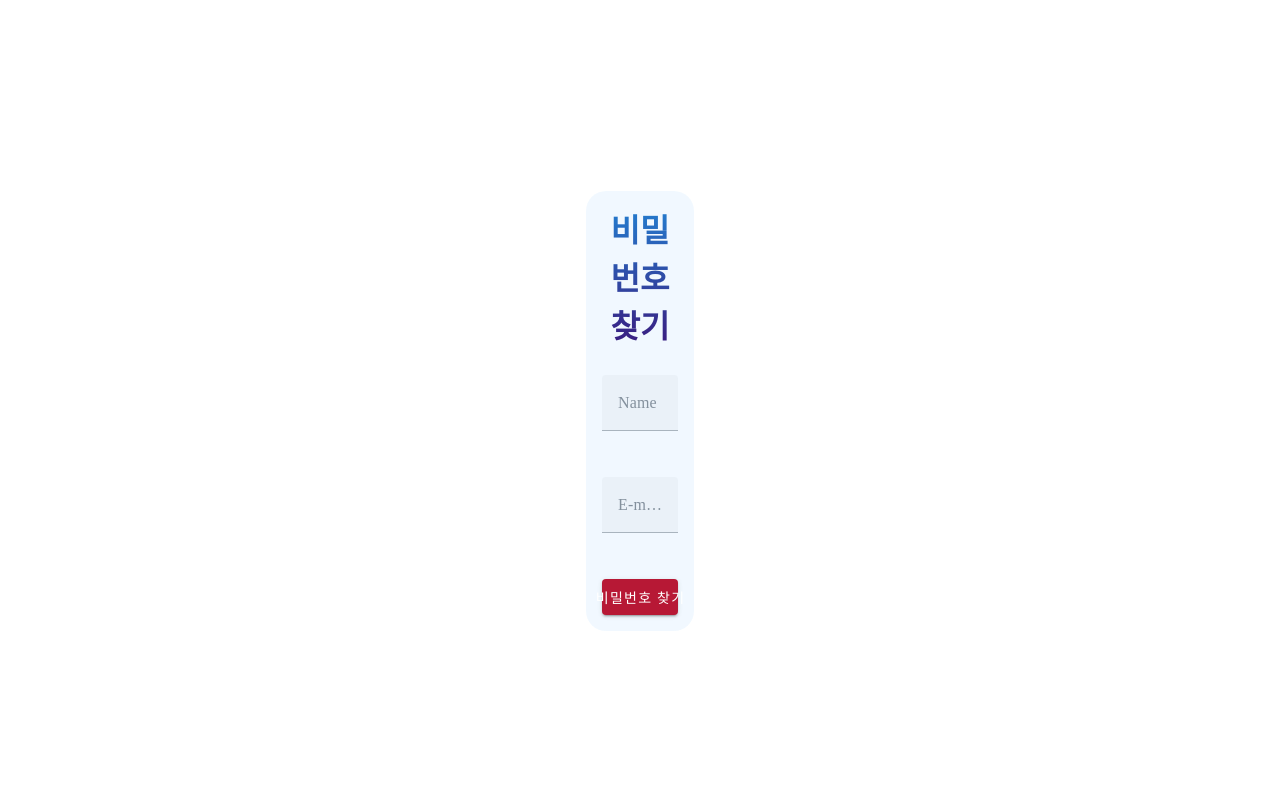
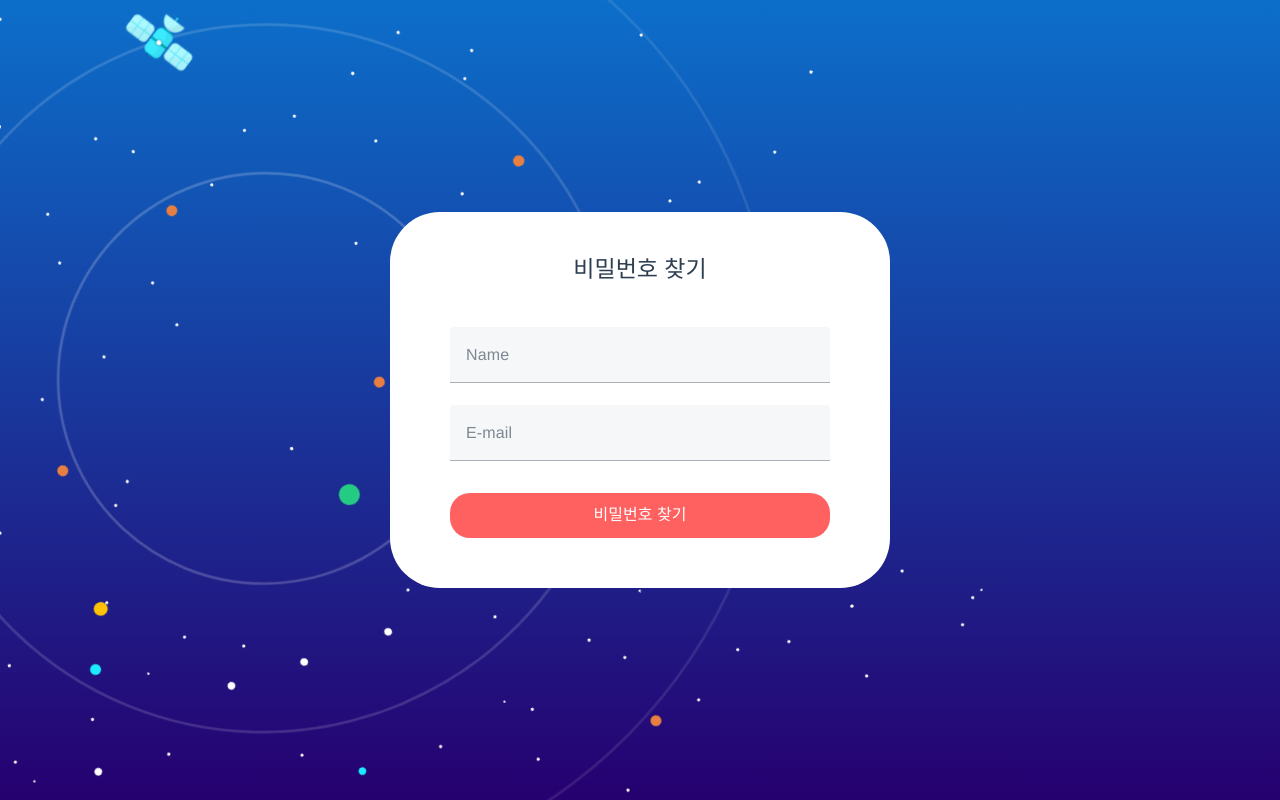
Before and after one commit to PROJECT-SSILY/SSILY, a Vue app in the folder frontend/: page /findpw in a window 1280 px wide. Built offline with nearby package versions, Linux system fonts and the light colour scheme; a web font is replaced by a local one.

Commit message:
fix : 충돌 해결

```diff
--- a/frontend/src/views/Accounts/FindPassword.vue
+++ b/frontend/src/views/Accounts/FindPassword.vue
@@ -1,15 +1,8 @@
 <template>
-  <div>
-    <v-form
-    ref="form"
-    v-model="state.valid"
-    lazy-validation
-    >
-      <v-container class="formbox">
-        <h1 class="title">비밀번호 찾기</h1>
-        <br>
-        <v-row>
-          <v-col cols="12">
+  <div class="wrap-dialog">
+    <div class="dialog">
+      <div class="tit-dialog">비밀번호 찾기</div>
+      <v-form ref="form" v-model="state.valid" lazy-validation>
         <v-text-field
           v-model="state.form.name"
           :counter="10"
@@ -17,116 +10,88 @@
           label="Name"
           required
         ></v-text-field>
-          </v-col>
-        </v-row>
-        <v-row>
-          <v-col cols="12">
         <v-text-field
           v-model="state.form.email.value"
           :rules="[state.rules.required, state.rules.emailRules]"
           label="E-mail"
           required
         ></v-text-field>
-          </v-col>
-        </v-row>
-        <alert-dialog v-if="state.alert"/>
-        <v-row>
-          <v-col>
-            <v-btn
-            color="error"
-            @click="sendNewPw"
-            >
+        <alert-dialog v-if="state.alert" />
+        <button type="submit" class="btn-dialog" @click="sendNewPw">
           비밀번호 찾기
-              <v-progress-circular
-                :size="20"
-                indeterminate
-                color="grey lighten-5"
-                v-if="state.progress"
-                class="spinner"
-              ></v-progress-circular>
-            </v-btn>
-          </v-col>
-        </v-row>
-      </v-container>
+        </button>
       </v-form>
+    </div>
+  </div>
+  <div class="background">
+    <div id="stars" class="rotating"></div>
   </div>
 </template>
 
 <script>
-import { reactive } from 'vue'
-import { useStore } from 'vuex'
-import { useRouter } from 'vue-router'
-import AlertDialog from '../AlertDialog.vue'
+import { reactive } from "vue";
+import { useStore } from "vuex";
+import { useRouter } from "vue-router";
+import AlertDialog from "../AlertDialog.vue";
 
 export default {
-  name: 'FindPassword',
+  name: "FindPassword",
   components: {
-    AlertDialog
+    AlertDialog,
   },
   setup() {
-    const store = useStore()
-    const router = useRouter()
+    const store = useStore();
+    const router = useRouter();
     const state = reactive({
       form: {
         name: "",
-        email: {value: "", valid: true}
+        email: { value: "", valid: true },
       },
       rules: {
-        required: value => !!value || '필수',
-        emailRules: value => /.+@.+\..+/.test(value) || '이메일이 유효하지 않습니다',
-        nameRules: value => (2 <= value.length && value.length <= 10) || '이름은 2자 이상 10자 이내로 작성해주세요',
+        required: (value) => !!value || "필수",
+        emailRules: (value) =>
+          /.+@.+\..+/.test(value) || "이메일이 유효하지 않습니다",
+        nameRules: (value) =>
+          (2 <= value.length && value.length <= 10) ||
+          "이름은 2자 이상 10자 이내로 작성해주세요",
       },
       valid: true,
       alert: false,
       progress: false,
-    })
+    });
 
     const sendNewPw = async function () {
-      state.progress = true
+      state.progress = true;
       const params = {
         email: state.form.email.value,
-        name: state.form.name
+        name: state.form.name,
+      };
+      const result = await store.dispatch("accountStore/sendAction", params);
+      if (result == 0) {
+        state.progress = false;
+        router.push("login");
+      } else {
+        state.alert = false;
+        await store.commit("accountStore/setAlertColor", "error");
+        await store.commit(
+          "accountStore/setAlertMessage",
+          "일치하는 사용자 정보가 없습니다."
+        );
+        await store.commit("accountStore/setAlertIcon", "alert");
+        state.alert = true;
       }
-      const result = await store.dispatch('accountStore/sendAction', params )
-      if (result == 0) {
-        state.progress = false
-        router.push('login')
-      } else {
-        state.alert = false
-        await store.commit('accountStore/setAlertColor', 'error')
-        await store.commit('accountStore/setAlertMessage', '일치하는 사용자 정보가 없습니다.')
-        await store.commit('accountStore/setAlertIcon', 'alert')
-        state.alert = true
-      }
-    }
+    };
     return {
       state,
       sendNewPw,
-    }
-  }
-}
+    };
+  },
+};
 </script>
 
 <style scoped>
-.title {
-  background: linear-gradient(rgba(12,111,202,1), rgba(38,0,111,1));
-	background-clip: text;
-	-webkit-background-clip: text;
-  color: transparent;
-}
-.formbox {
-  margin-top: 10%;
-  background-color: aliceblue;
-  width: 50%;
-  border-radius: 20px;
-  opacity: 90%;
-  font-family: 'MaplestoryOTFBold';
-  font-weight: normal;
-  font-style: normal;
-}
-.spinner {
-  margin-top: 10px;
-  margin-bottom: 10px;
-  margin-left: 10px
+.btn-dialog {
+  background: #FF6060;
+  color: white;
 }
 </style>
--- a/frontend/src/views/InGamePage/components/GameTimer.vue
+++ b/frontend/src/views/InGamePage/components/GameTimer.vue
@@ -8,7 +8,7 @@
   import { mapState } from 'vuex';
 
 
-  const TIME_LIMIT =  7;
+  const TIME_LIMIT =  60;
 
   export default {
     data() {
@@ -32,7 +32,7 @@
         const minutes = Math.floor(timeLeft / 60);
         let seconds = timeLeft % 60;
 
-        if (seconds < 10) {
+        if (seconds < 60) {
           seconds = `0${seconds}`;
         }
 
--- a/frontend/src/views/InGamePage/components/MyCanvasBox.vue
+++ b/frontend/src/views/InGamePage/components/MyCanvasBox.vue
@@ -15,7 +15,6 @@
         id="canvas"
     >
     </canvas>
-    <div id="toast"></div>
     <!-- 여기부터 신대득의 테스트 공간..-->
     <!--canvas-dialog /--> <!-- v-if="answerOn" 넣어줘야함-->
     <!-- <div style="margin: 1rem">
@@ -57,8 +56,6 @@ export default{
     let coords = []; // 현재 그림의 좌표를 기록
     let raw_predictions = {};
     let model = null;
-    let submitPossible=true;
-    let removeToast=null;
 
     const allowDrawing = function () {
       const canvas = fabricCanvas.value;
@@ -66,7 +63,7 @@ export default{
       canvas.on("mouse:up", function () {
         // getFrame();
         mousePressed = false;
-        // submitCanvas();
+        submitCanvas();
       });
       canvas.on("mouse:down", function () {
         mousePressed = true;
@@ -100,16 +97,7 @@ export default{
     };
 
     const predictModel = function () {
-      if(!submitPossible) {
-        toast("3초 후에 다시 제출할 수 있습니다!");
-        return;
-      }
-      else { //제출
-        setTimeout(() => submitPossible=true, 3000);
-        submitPossible=false;
-        submitCanvas();
-        submitDrawing();
-      }
+      submitDrawing();
     };
 
     const getMinBox = function () {
@@ -145,19 +133,12 @@ export default{
        * Get image data in canvas
        */
 
-      const mbb = getMinBox();
-      const dpi = window.devicePixelRatio;
-
-      // console.log("mbb = {}", mbb);
-      // console.log("mbb.max = {}", mbb.max);
-      let max = mbb.max;
-      let min = mbb.min;
-
-      if(max.x == Infinity || max.x == -Infinity || max.y == Infinity || max.y == -Infinity) return;
-      if(min.x == Infinity || min.x == -Infinity || min.y == Infinity || min.y == -Infinity) return;
 
       // fabricCanvas.value.setBackgroundColor("#FFFFFF")
       // fabricCanvas.value.renderAll()
+
+      const mbb = getMinBox();
+      const dpi = window.devicePixelRatio;
 
 
       fabricCanvas.value.setBackgroundColor("#FFFFFF", fabricCanvas.value.renderAll.bind(fabricCanvas.value))
@@ -173,6 +154,17 @@ export default{
         (mbb.max.x - mbb.min.x) * dpi,
         (mbb.max.y - mbb.min.y) * dpi
       );
+      // const imageData = fabricCanvas.value.contextContainer.getImageData(0, 0, fabricCanvas.value.width, fabricCanvas.value.height);
+      const data = imageData.data
+      for (var i = 0; i < data.length; i+= 4) {
+        if (data[i]!=255 || data[i+1]!=255 || data[i+2]!=255) {
+          // console.log("DDDD")
+          data[i] = 0; // Red
+          data[i+1] = 0; // Green
+          data[i+2] = 0; // Blue
+        }
+      }
+
       fabricCanvas.value.setBackgroundColor("rgba(81, 255, 255, 0.2)", fabricCanvas.value.renderAll.bind(fabricCanvas.value))
 
       return imageData;
@@ -242,9 +234,7 @@ export default{
       /**
        * Get image on canvas and submit it to the model for prediction
        */
-      let imageData = getImageData();
-      if(imageData == null) raw_predictions = [];
-      else raw_predictions = model.predictClass(imageData);
+      raw_predictions = model.predictClass(getImageData());
     };
 
     const findIndicesOfMax = function () {
@@ -317,16 +307,16 @@ export default{
         //   offsetY: 0,
         //   affectStroke: false,
         //   color: "#51FFFF",
-        brush.width = 5;
-        // brush.color = "#AEFFFF";
-        brush.color = "black";
-        brush.shadow = new fabric.Shadow({
-          blur: 30,
-          offsetX: 10,
-          offsetY: 10,
-          affectStroke: false,
-          color: "grey",
-        });
+        brush.width = 10;
+        brush.color = "#AEFFFF";
+        // brush.color = "black";
+        // brush.shadow = new fabric.Shadow({
+        //   blur: 30,
+        //   offsetX: 10,
+        //   offsetY: 10,
+        //   affectStroke: false,
+        //   color: "grey",
+        // });
       }
 
       success();
@@ -422,27 +412,4 @@ export default{
     background: rgba(255, 255, 255, 0.2);
   /* background: rgb(195, 195, 195); */
 }
-
-#toast {
-    position: fixed;
-    bottom: 30px;
-    left: 50%;
-    padding: 15px 20px;
-    transform: translate(-50%, 10px);
-    border-radius: 30px;
-    overflow: hidden;
-    font-size: .8rem;
-    opacity: 0;
-    visibility: hidden;
-    transition: opacity .5s, visibility .5s, transform .5s;
-    background: rgba(0, 0, 0, .35);
-    color: #fff;
-    z-index: 10000;
-}
-
-#toast.reveal {
-    opacity: 1;
-    visibility: visible;
-    transform: translate(-50%, 0)
-}
 </style>
--- a/frontend/src/views/MainPage/Components/RoomList.vue
+++ b/frontend/src/views/MainPage/Components/RoomList.vue
@@ -80,7 +80,14 @@ export default {
         }
       }),
       passwordDialog: false,
-      alert: false
+      alert: false,
+
+      // 페이지네이션
+      // currentPage: null, //현재 페이지
+      // limit: null,  //한 페이지 당 나타낼 데이터의 갯수
+      // pageCount: null,  //화면에 나타날 페이지 갯수
+      // totalCount: null,  //총 데이터의 갯수
+      // totalPage: Math.ceil(state.totalCount/state.limit),
     });
 
     const getInRoom = async function (params) {
```
Lines whose indentation alone changed are shown as unchanged.
